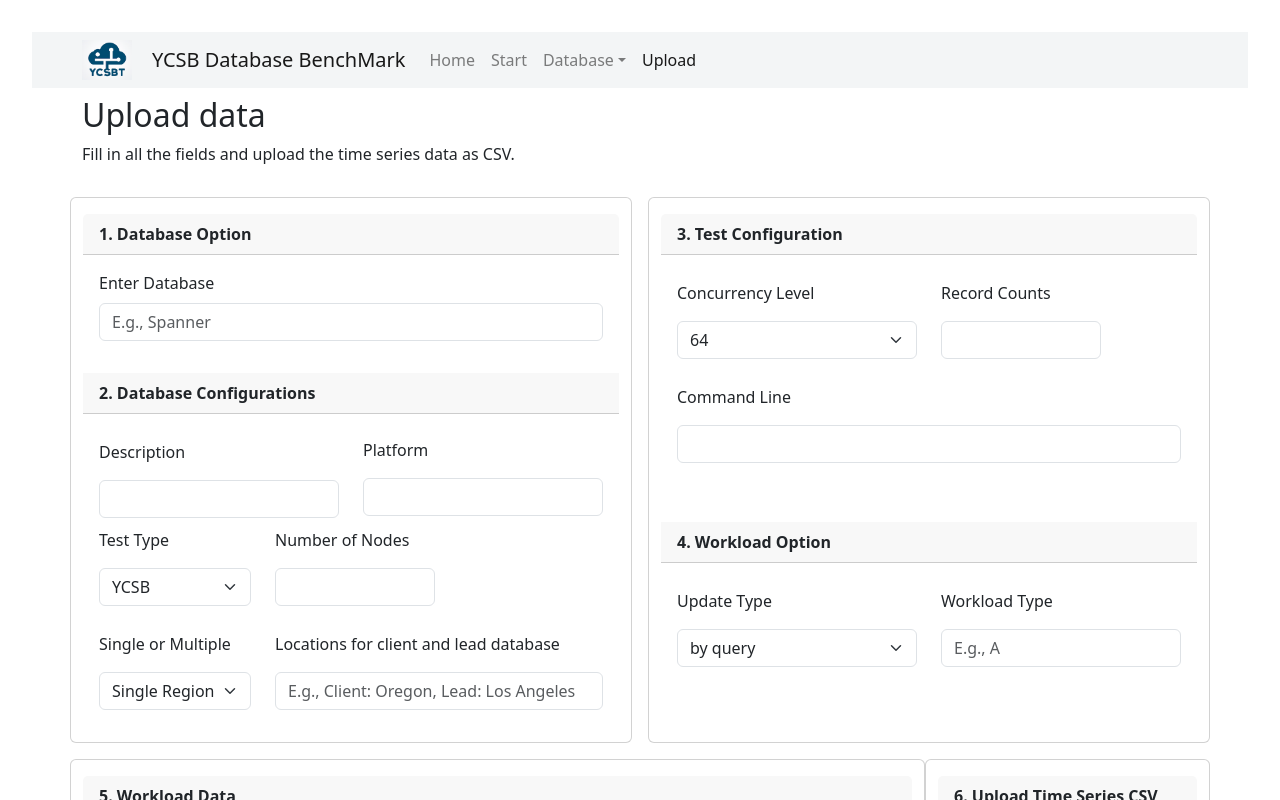
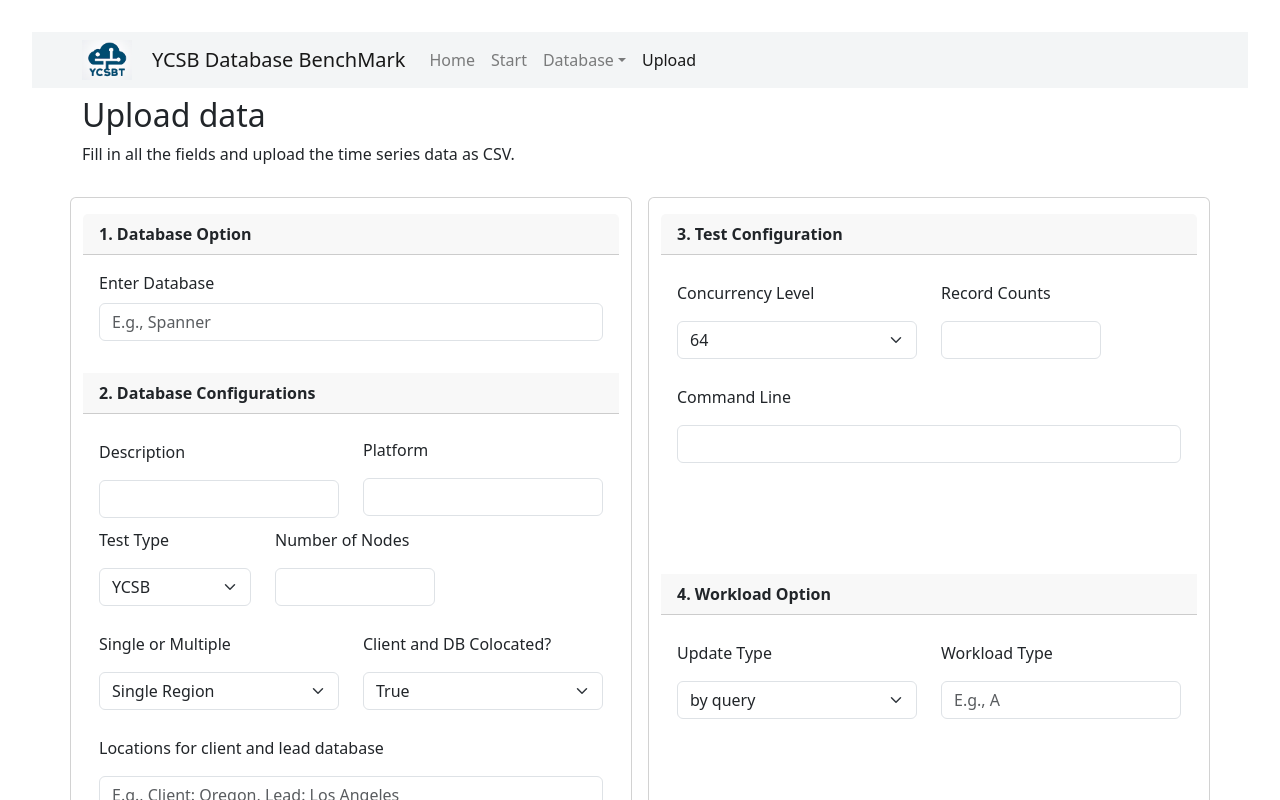
Before and after one commit to mereluo/ycsb-data-frontend, a React (Vite) app: page /upload in a window 1280 px wide. Shown: the top 800 px of the page. Built offline with nearby package versions, Linux system fonts and the light colour scheme; the HTML template or start-up script is replaced by a standard one.

Commit message:
Complete first success upload

```diff
--- a/src/components/SearchFields/SearchFields.jsx
+++ b/src/components/SearchFields/SearchFields.jsx
@@ -23,7 +23,7 @@ function SearchFields() {
                             </div>
                             <div className="col">
                                 <p className="card-text mt-2">Platform</p>
-                                <input type="text" id="platform-input" className="form-control " onChange={(e) => handleInputChange("numOfRegions", e.target.value)} />
+                                <input type="text" id="platform-input" className="form-control " onChange={(e) => handleInputChange("platform", e.target.value)} />
                             </div>
                         </div>
                         <div className="row">
@@ -43,18 +43,25 @@ function SearchFields() {
                             </div>
                         </div>
                         <div className="row">
-                            <div className="col-4">
+                            <div className="col">
                                 <p className="card-text">Single or Multiple</p>
-                                <select className="form-select" id="multiRegionSelect" onChange={(e) => handleInputChange("isMultiRegional", e.target.value)}>
+                                <select className="form-select" id="multiRegionSelect" onChange={(e) => handleInputChange("multiRegional", e.target.value)}>
                                     <option value="false">Single Region</option>
                                     <option value="true">Multiple Regions</option>
                                 </select>
                             </div>
                             <div className="col">
-                                <p className="card-text">Locations for client and lead database</p>
-                                <input type="text" id="description-input" className="form-control" placeholder="E.g., Client: Oregon, Lead: Los Angeles" onChange={(e) => handleInputChange("description", e.target.value)} />
+                                <p className="card-text">Client and DB Colocated?</p>
+                                <div className="form-group">
+                                    <select className="form-select" id="locateSelect" onChange={(e) => handleInputChange("coLocated", e.target.value)}>
+                                        <option value="true">True</option>
+                                        <option value="false">False</option>
+                                    </select>
+                                </div>
                             </div>
                         </div>
+                        <p className="card-text">Locations for client and lead database</p>
+                        <input type="text" id="description-input" className="form-control" placeholder="E.g., Client: Oregon, Lead: Los Angeles" onChange={(e) => handleInputChange("description", e.target.value)} />
                     </div>
                 </div>
 
--- a/src/components/Upload/Upload.jsx
+++ b/src/components/Upload/Upload.jsx
@@ -5,7 +5,7 @@ import { useContext } from "react";
 import { FieldContext } from "../../context/FieldContext";
 
 function Upload() {
-    const { formState, setFormState, handleTimeSeriesUpload } = useContext(FieldContext);
+    const { formState, setFormState, handleTimeSeriesUpload, data } = useContext(FieldContext);
     const handleSubmit = async () => {
         try {
             setFormState((prevState) => ({ ...prevState, userDefinedFields: data }));
--- a/src/components/Workload/Workload.jsx
+++ b/src/components/Workload/Workload.jsx
@@ -12,7 +12,6 @@ function Workload({ metric }) {
         ));
     };
     const generateRows = (metricObject) => {
-        console.log(metricObject);
         return Object.keys(metricObject).map((metricType) => (
             <div className="row" key={metricType}>
                 {generateDataFields(metricObject[metricType])}
--- a/src/components/Workload/WorkloadFactory.jsx
+++ b/src/components/Workload/WorkloadFactory.jsx
@@ -3,8 +3,6 @@ import { A } from "../../models/Templates";
 import Workload from "./Workload";
 
 function WorkloadFactory({ type, test }) {
-    console.log(type);
-    console.log(test);
     const selectTemplate = (type, test) => {
         if (type === "A") {
             if (test === "ycsb") return A;
--- a/src/context/FieldContext.jsx
+++ b/src/context/FieldContext.jsx
@@ -4,11 +4,9 @@ import Papa from "papaparse";
 const FieldContext = createContext();
 
 const FieldProvider = ({ children }) => {
-    // Variables and states
-    const numberPattern = "[0-9]+([.][0-9]+)?";
-    const [formState, setFormState] = useState({
+    const initialForm = {
         workloadType: "",
-        updateType: "",
+        updateType: "query",
         userDefinedFields: null,
         timeSeries: null,
 
@@ -19,13 +17,16 @@ const FieldProvider = ({ children }) => {
         type: "ycsb",
         platform: "",
         numOfNodes: null,
-        isMultiRegional: null,
-        isCoLocated: null,
+        multiRegional: null,
+        coLocated: true,
         locationDetails: "",
         description: "",
 
         database: "",
-    });
+    };
+    // Variables and states
+    const numberPattern = "[0-9]+([.][0-9]+)?";
+    const [formState, setFormState] = useState(initialForm);
     const [data, setData] = useState(null);
 
     // Functions for building form and data objects
```
